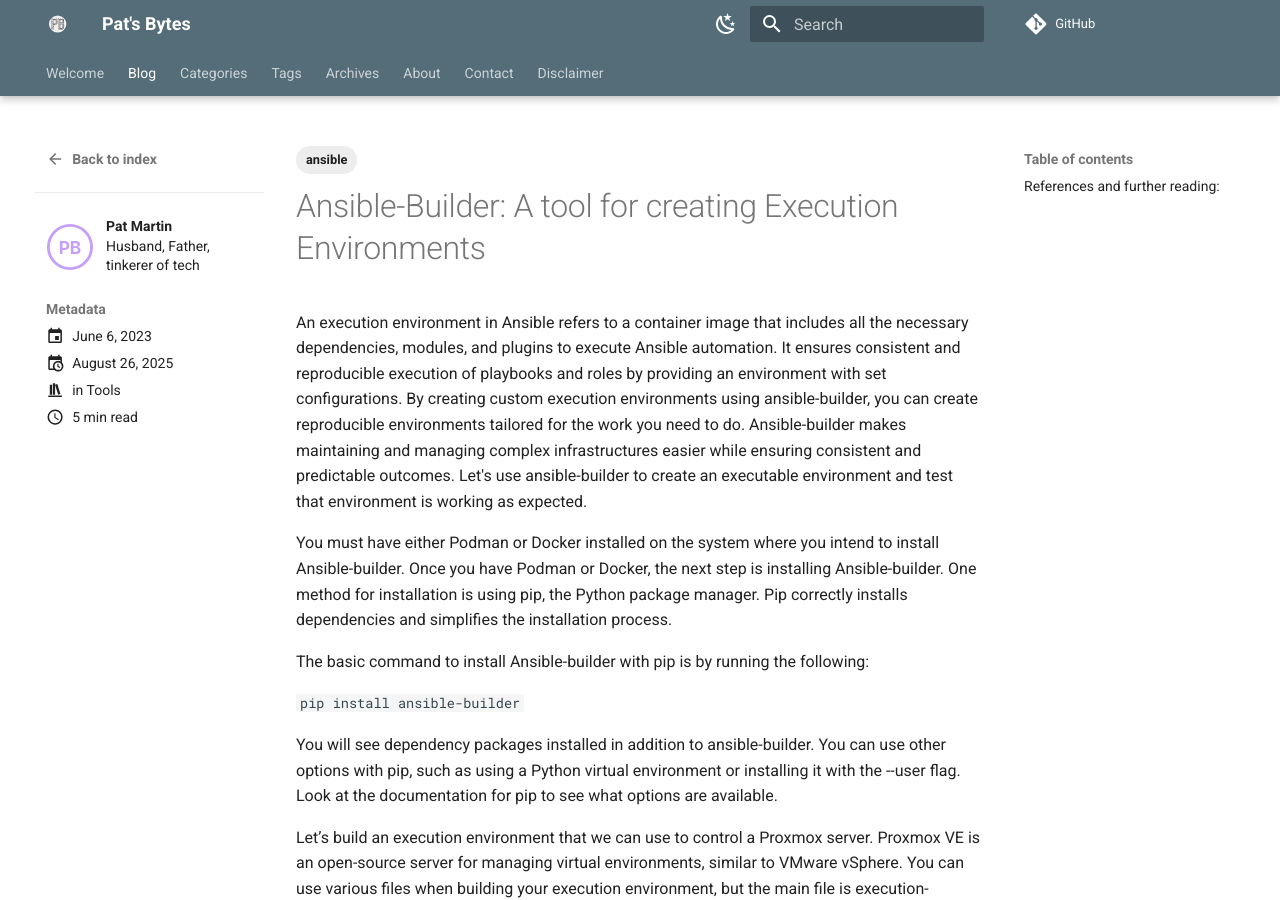
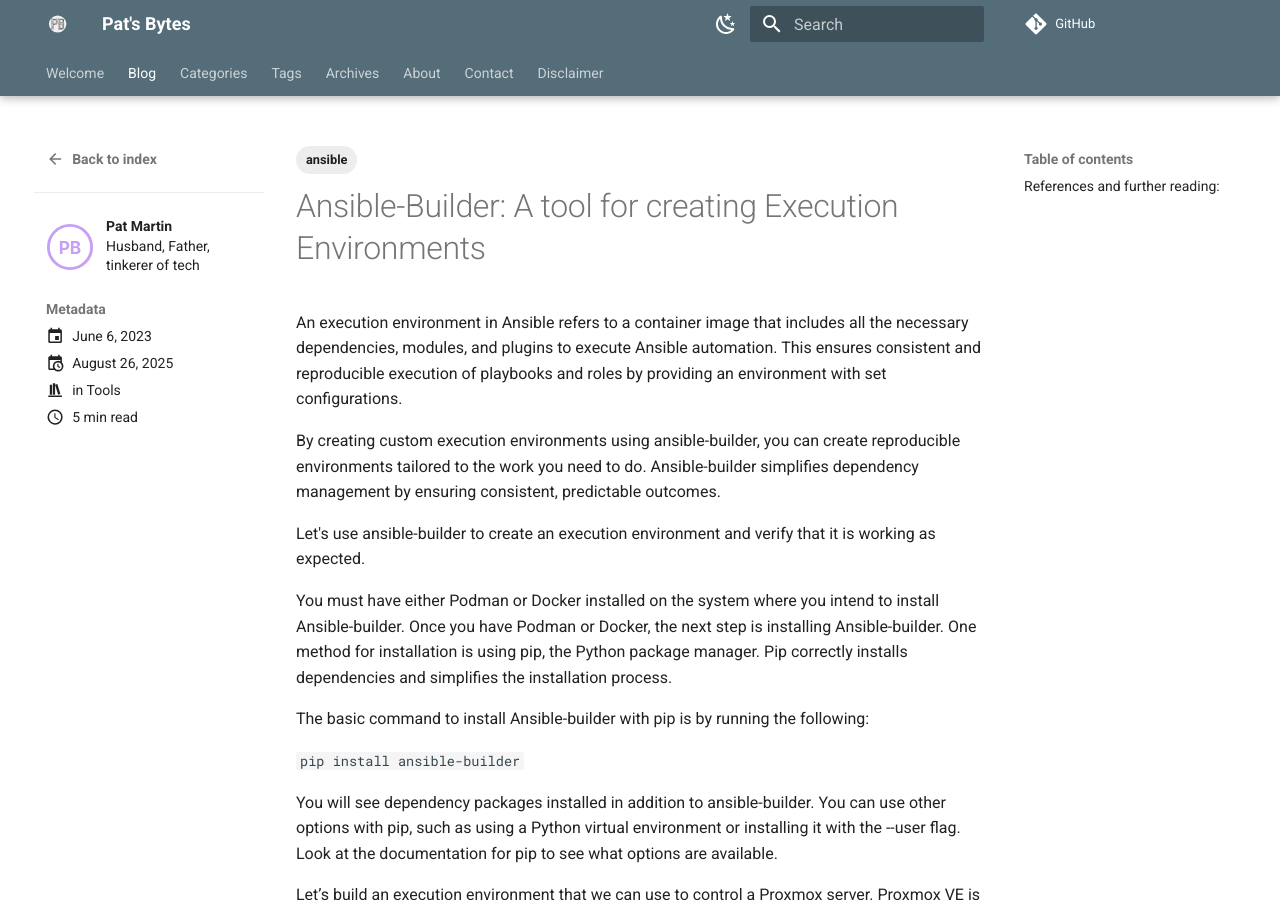
Before and after one commit to ravenawk/new_pb, an MkDocs documentation site: the page built from docs/blog/posts/ansible_builder_intro.md, in a window 1280 px wide and 900 px high. Built offline with MkDocs 1.6.1 and Material for MkDocs 9.7.7, drawn with Linux system fonts in a browser that asks for light colours; comment, search, counter and statistics services are not loaded.

Commit message:
update builder

```diff
--- a/docs/blog/posts/ansible_builder_intro.md
+++ b/docs/blog/posts/ansible_builder_intro.md
@@ -11,7 +11,13 @@ tags:
 ---
 # Ansible-Builder: A tool for creating Execution Environments
 
-An execution environment in Ansible refers to a container image that includes all the necessary dependencies, modules, and plugins to execute Ansible automation. It ensures consistent and reproducible execution of playbooks and roles by providing an environment with set configurations. By creating custom execution environments using ansible-builder, you can create reproducible environments tailored for the work you need to do. Ansible-builder makes maintaining and managing complex infrastructures easier while ensuring consistent and predictable outcomes. Let's use ansible-builder to create an executable environment and test that environment is working as expected.
+An execution environment in Ansible refers to a container image that includes all the necessary dependencies, modules, and plugins to execute Ansible automation.
+This ensures consistent and reproducible execution of playbooks and roles by providing an environment with set configurations.
+
+By creating custom execution environments using ansible-builder, you can create reproducible environments tailored to the work you need to do.
+Ansible-builder simplifies dependency management by ensuring consistent, predictable outcomes.
+
+Let's use ansible-builder to create an execution environment and verify that it is working as expected.
 
 <!-- more -->
 
```
